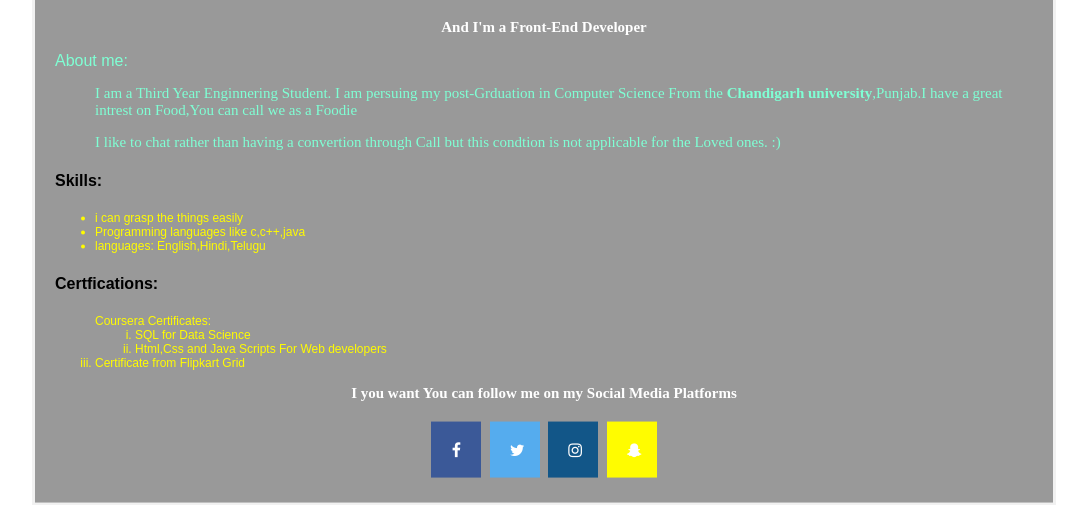
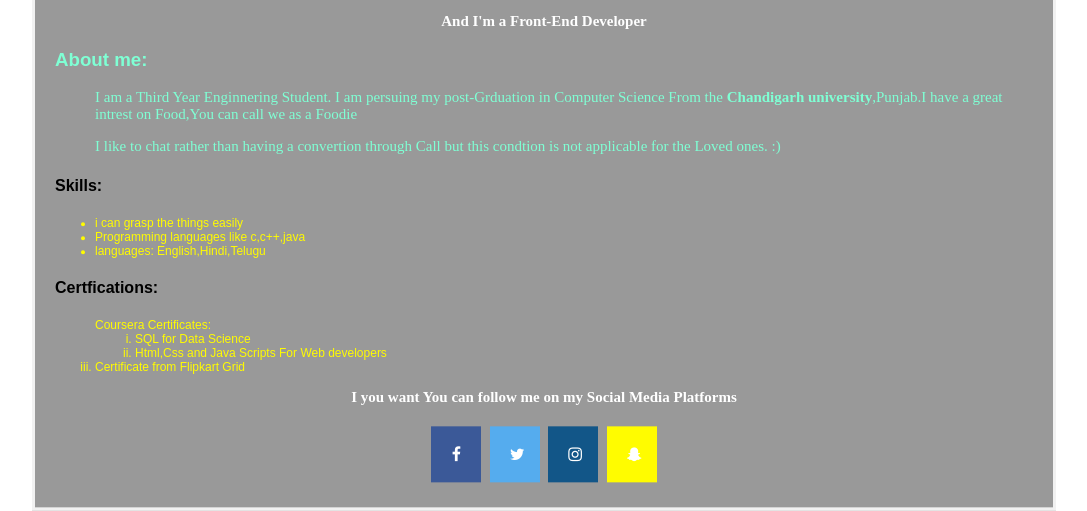
Before and after one commit to Nikhil926/Honchous-Training-Project-1, a plain HTML site: page portfolio/index.html in a window 1280 px wide. Shown: the part 348-859 px from the top of the page, without its empty margins (96-1183 px from the left). Drawn offline with Linux system fonts and the light colour scheme.

Commit message:
Update index.html

```diff
--- a/portfolio/index.html
+++ b/portfolio/index.html
@@ -19,7 +19,7 @@
     <p>And I'm a Front-End Developer</p>
     <dl>
         <dt>
-            About me:
+            <h3>About me:</h3>
         </dt>
         <dd><p>I am a Third Year Enginnering Student. I am persuing my post-Grduation in Computer Science From the <b>Chandigarh university</b>,Punjab.I have a great intrest on Food,You can call we as a Foodie</p>
             <p>I like to chat rather than having a convertion through Call but this condtion is not applicable for the Loved ones. :)</p>
```
